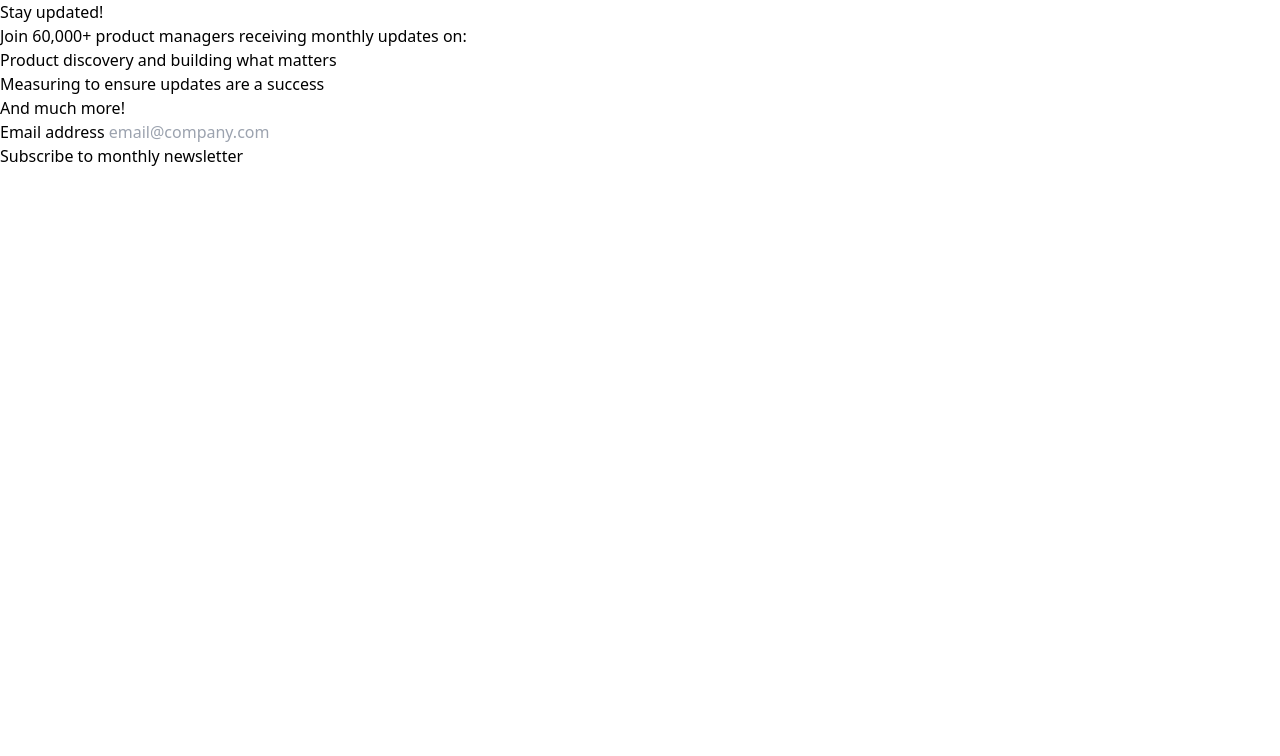
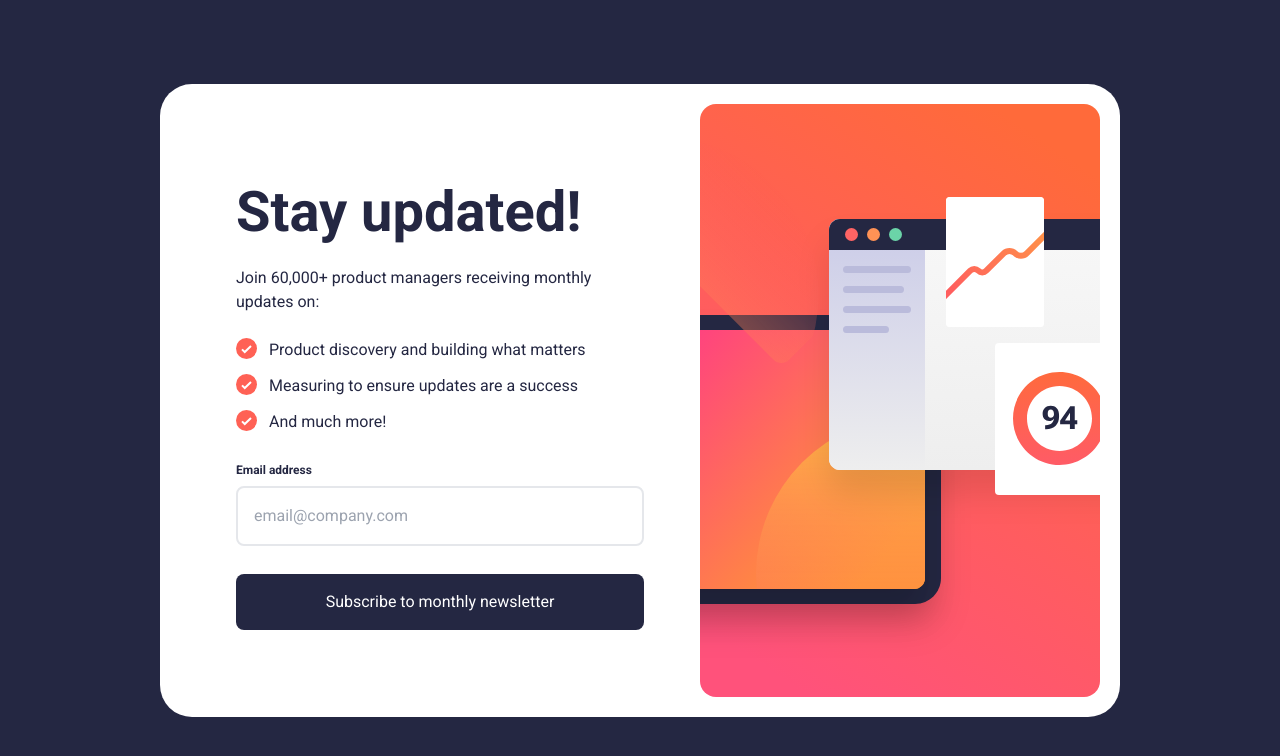
Before and after one commit to Oluwaseyi-dev/Newsletter-sign-up-with-success-message, a website: page index.html in a window 1280 px wide. Drawn offline with nearby package versions, Linux system fonts and the light colour scheme; files that its build step writes are made by us from their sources.

Commit message:
another commit

```diff
--- a/index.html
+++ b/index.html
@@ -5,7 +5,7 @@
   <meta name="viewport" content="width=device-width, initial-scale=1.0">
 
   <link rel="icon" type="image/png" sizes="32x32" href="./assets/images/favicon-32x32.png">
-  <link href="/dist/output.css" rel="stylesheet">
+  <link href="./dist/output.css" rel="stylesheet">
   <link rel="preconnect" href="https://fonts.googleapis.com">
 <link rel="preconnect" href="https://fonts.gstatic.com" crossorigin>
 <link href="https://fonts.googleapis.com/css2?family=Roboto:wght@400;700&display=swap" rel="stylesheet">
--- a/tailwind.config.js
+++ b/tailwind.config.js
@@ -1,6 +1,6 @@
 /** @type {import('tailwindcss').Config} */
 module.exports = {
-  content: ["./newsletter-sign-up-with-success-message-main/style.css", "./newsletter-sign-up-with-success-message-main/index.html", "./newsletter-sign-up-with-success-message-main.app.js", "./newsletter-sign-up-with-success-message-main/dist/output.css"],
+  content: ["./style.css", "./index.html", "./app.js", "./dist/output.css"],
   theme: {
     extend: {
       colors: {
```
